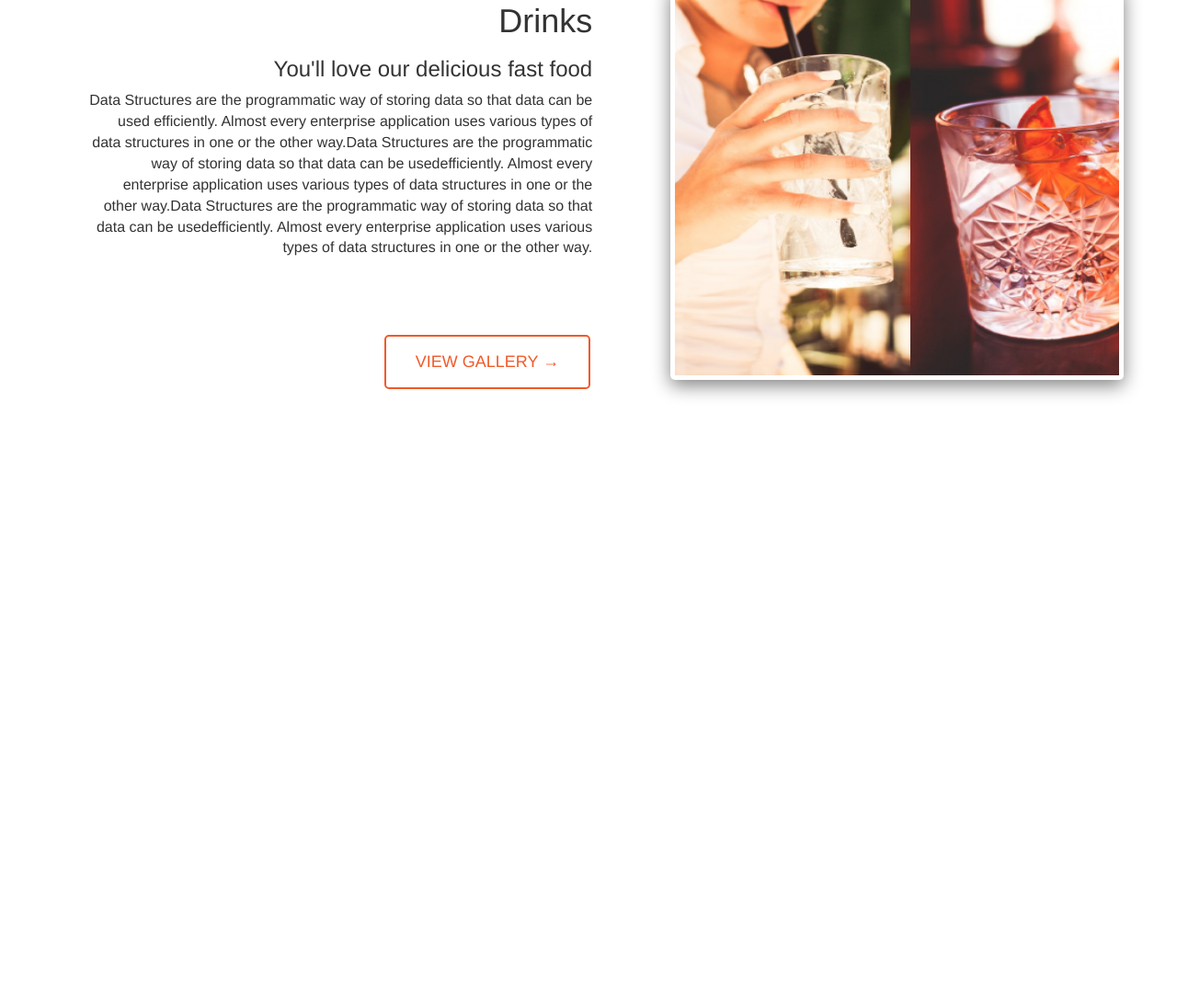
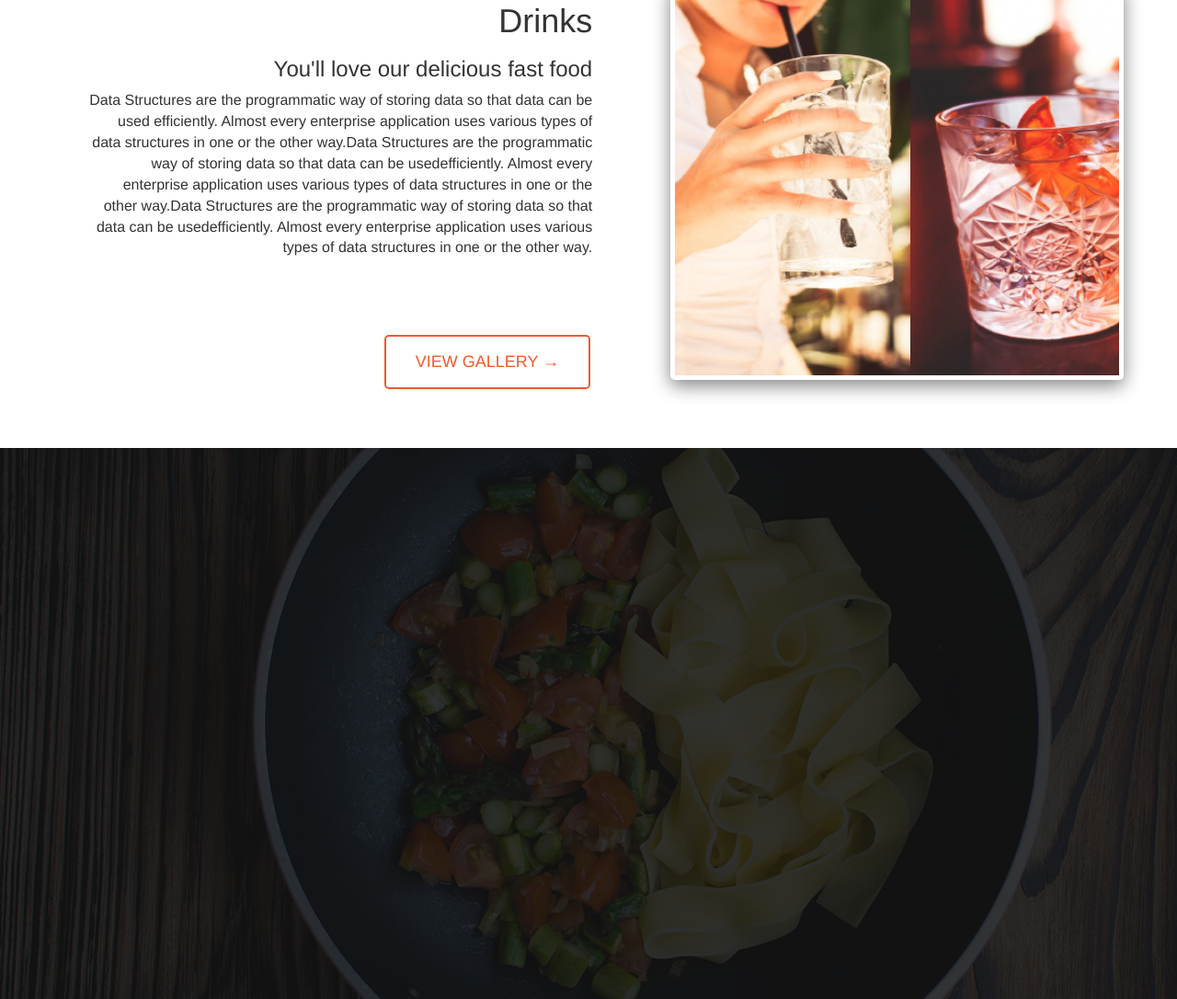
Before and after one commit to brendaokumu/Bree-s-Kitchen, a plain HTML site: page index.html in a window 1280 px wide. Shown: the part 1561-2647 px from the top of the page at 92% size. Before the commit the page ends 2048 px from the top, so only its background shows below. Drawn offline with nearby package versions, Linux system fonts and the light colour scheme; a web font is replaced by a local one.

Commit message:
Add background for food carousel

```diff
--- a/css/styles.css
+++ b/css/styles.css
@@ -5,6 +5,11 @@
   padding-top: 10%;
   text-align: center;
   color: white;
+}
+
+.img2{
+background-image: url("../images/backgrounds/foodsBg.jpg");
+overflow-x: hidden;
 }
 
 p.headerlogo{
--- a/index.html
+++ b/index.html
@@ -111,6 +111,12 @@
 </div>
 </div>
 </div>
+
+<div class=img2>
+  <img class="displayed" src="images/backgrounds/foodsBg.jpg" alt="Background panel image">
+
+</div>
+
   <script src="js/jquery-3.2.1.js"></script>
   <script src="js/scripts.js"></script>
 </body>
```
